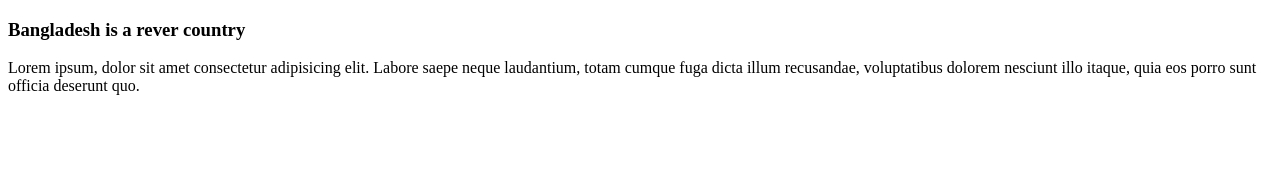
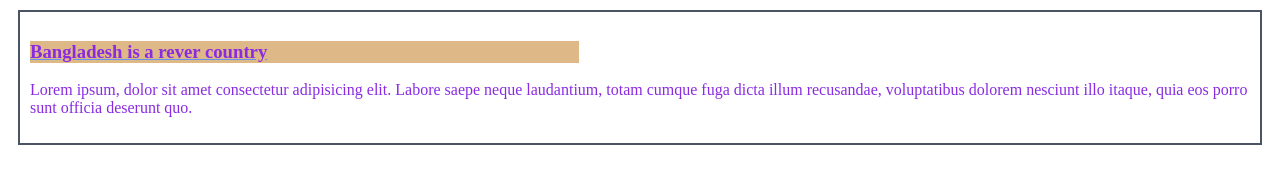
Before and after one commit to md-salauddin-6609/my-difficult-github-repo, a plain HTML site: page index.html in a window 1280 px wide. Drawn offline with Linux system fonts and the light colour scheme.

Commit message:
add new style

```diff
--- a/index.html
+++ b/index.html
@@ -4,6 +4,7 @@
     <meta charset="UTF-8">
     <meta name="viewport" content="width=device-width, initial-scale=1.0">
     <title>My difficult github</title>
+    <link rel="stylesheet" href="style/blogs.css">
 </head>
 <body>
     <div>
--- /dev/null
+++ b/style/blogs.css
@@ -0,0 +1,12 @@
+div{
+    border: 2px solid rgb(75, 84, 100);
+    padding: 10px;
+    margin: 10px;
+    color: blueviolet;
+
+}
+h3{
+    text-decoration: underline cornflowerblue;
+    background-color: burlywood;
+    width: 45%;
+}
```
